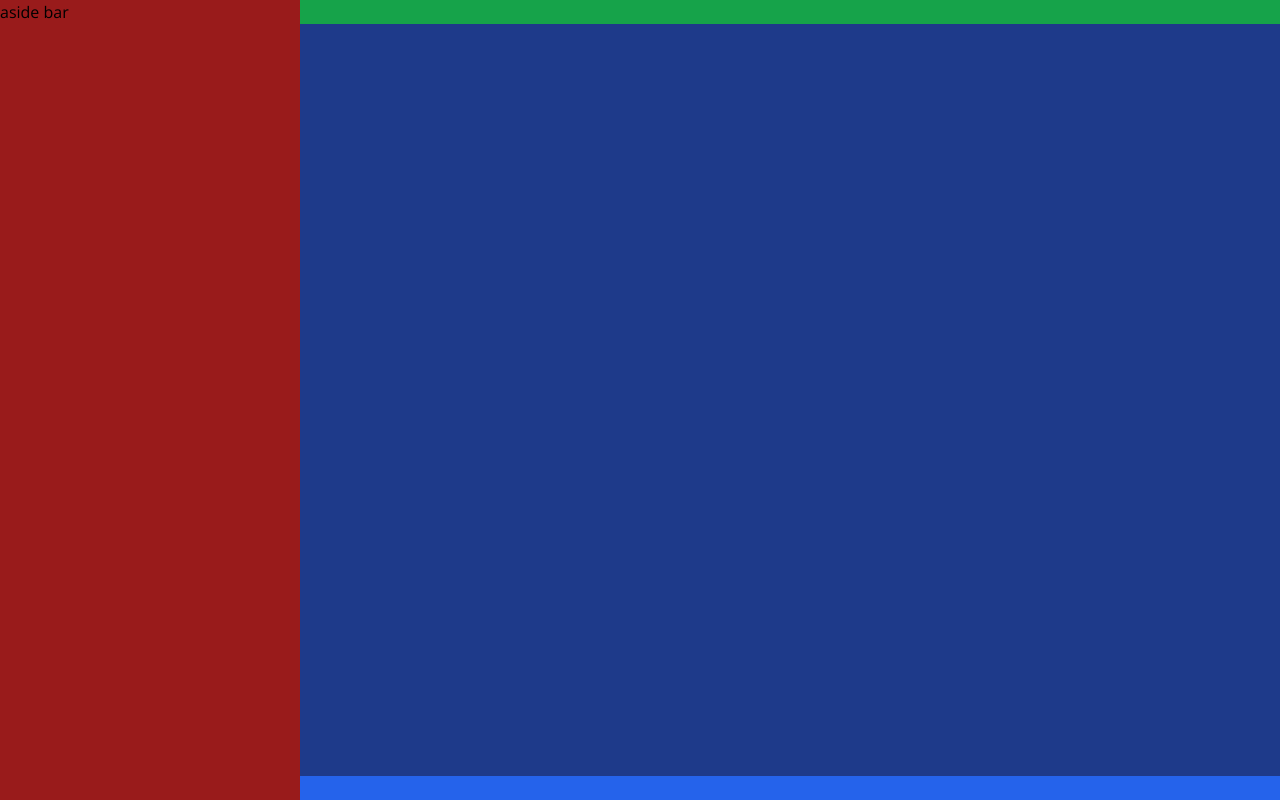
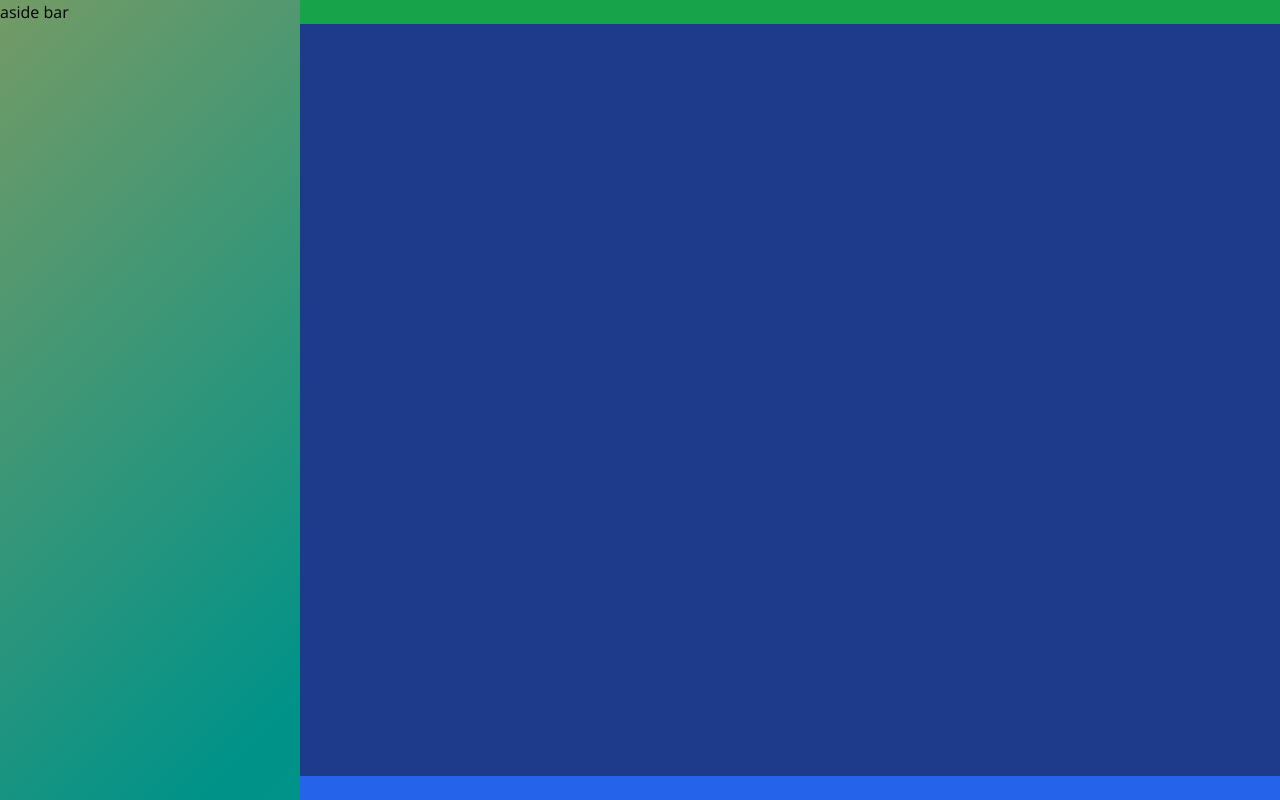
Before and after one commit to Becherair-Abdellah/FAST_ESHOP, a React (Vite) app: page /dashboard in a window 1280 px wide. Built offline with nearby package versions, Linux system fonts and the light colour scheme.

Commit message:
completed the strcture of Main Component

```diff
--- a/package.json
+++ b/package.json
@@ -10,6 +10,7 @@
     "preview": "vite preview"
   },
   "dependencies": {
+    "framer-motion": "^10.15.0",
     "react": "^18.2.0",
     "react-dom": "^18.2.0",
     "react-icons": "^4.10.1"
--- a/src/index.css
+++ b/src/index.css
@@ -5,3 +5,22 @@
 body{
   @apply font-opensans
 }
+.animated-bg {
+  background: linear-gradient(-45deg, #0da487, #009289, #ffa53b);
+  background-size: 400% 400%;
+
+  animation: gradientAnimation 8s ease infinite;
+}
+
+@keyframes gradientAnimation {
+  0% {
+    background-position: 0% 50%;
+  }
+  50%{
+    background-position: 100% 50%;
+  }
+  100% {
+    background-position: 0% 50%;
+
+  }
+}
--- /dev/null
+++ b/src/pages/dashboard/Aside.jsx
@@ -0,0 +1,11 @@
+import React from 'react'
+
+function Aside() {
+  return (
+    <aside className='animated-bg fixed h-[100vh] w-[300px] z-[11] top-0'>
+    aside bar
+  </aside>
+  )
+}
+
+export default Aside
--- a/src/pages/dashboard/Dashboard.jsx
+++ b/src/pages/dashboard/Dashboard.jsx
@@ -1,10 +1,11 @@
 import React, { useEffect, useRef, useState } from 'react'
 import { Route, Routes } from 'react-router-dom'
 import Main from './Main';
+import Aside from './Aside';
 function Dashboard() {
   document.title = 'Dashboard';
   const [height,setNewHeight] = useState(0);
-  const styles = `main_page top-[${height}px] relative bg-blue-900 text-white h-full`;
+  const styles = `main_page top-[${height}px] relative bg-blue-900 text-white h-full pb-[${height}]`;
 
   console.log(styles);
   useEffect(()=>{
@@ -22,9 +23,7 @@ function Dashboard() {
         <Route exact path="*" element={<h1>Not Found It !!</h1>} />
       </Routes>
       </div>
-      <aside className='bg-red-800 fixed h-[100vh] w-[300px] z-[11] top-0'>
-        aside bar
-      </aside>
+      <Aside/>
       <footer className='bg-blue-600 fixed w-full bottom-0'>
         footer
       </footer>
```
Also changed, not shown: 1 other file (tests, documents, lock files or other folders).
